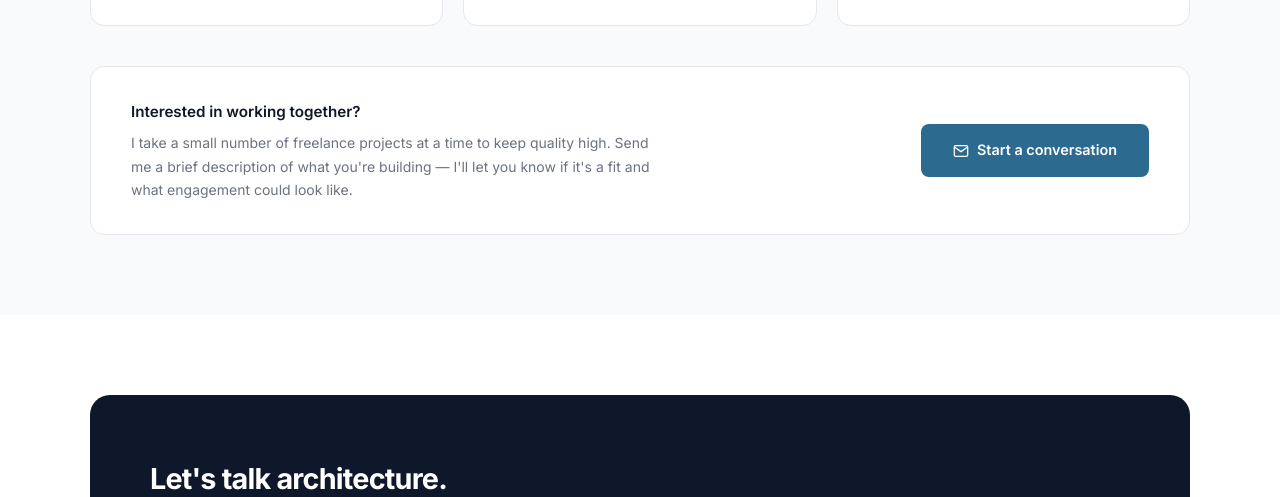
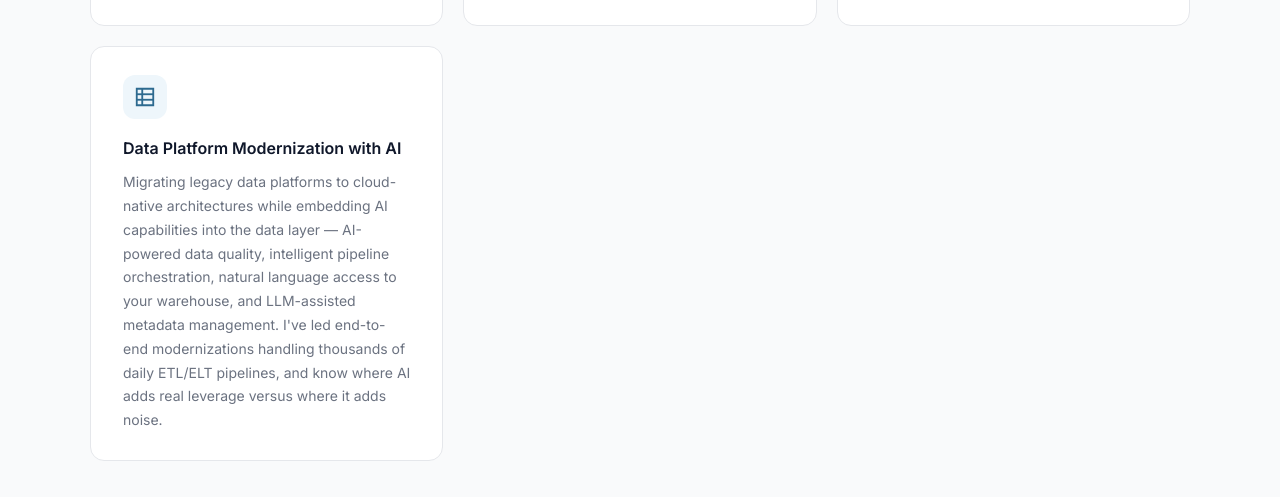
Before and after one commit to codersasi/codersasi.github.io, a plain HTML site: page advisory.html in a window 1280 px wide. Shown: the part 4738-5235 px from the top of the page. Drawn offline with Linux system fonts and the light colour scheme.

Commit message:
Add Data Platform Modernization with AI card to freelance section

```diff
--- a/advisory.html
+++ b/advisory.html
@@ -751,6 +751,14 @@
                 <p>A focused review of your existing AI system — identifying gaps in retrieval quality, prompt design, evaluation coverage, cost structure, or scalability. Delivered as a written report with prioritized recommendations.</p>
             </div>
 
+            <div class="expertise-card fade-in">
+                <div class="expertise-icon">
+                    <svg width="22" height="22" viewBox="0 0 24 24" fill="none" stroke="#2d6a8f" stroke-width="2"><path d="M3 3h18v18H3z"/><path d="M3 9h18"/><path d="M3 15h18"/><path d="M9 3v18"/></svg>
+                </div>
+                <h3>Data Platform Modernization with AI</h3>
+                <p>Migrating legacy data platforms to cloud-native architectures while embedding AI capabilities into the data layer — AI-powered data quality, intelligent pipeline orchestration, natural language access to your warehouse, and LLM-assisted metadata management. I've led end-to-end modernizations handling thousands of daily ETL/ELT pipelines, and know where AI adds real leverage versus where it adds noise.</p>
+            </div>
+
         </div>
 
         <div style="background: var(--white); border: 1px solid var(--gray-200); border-radius: 14px; padding: 32px 40px; display: flex; align-items: center; justify-content: space-between; gap: 24px; flex-wrap: wrap;">
```
